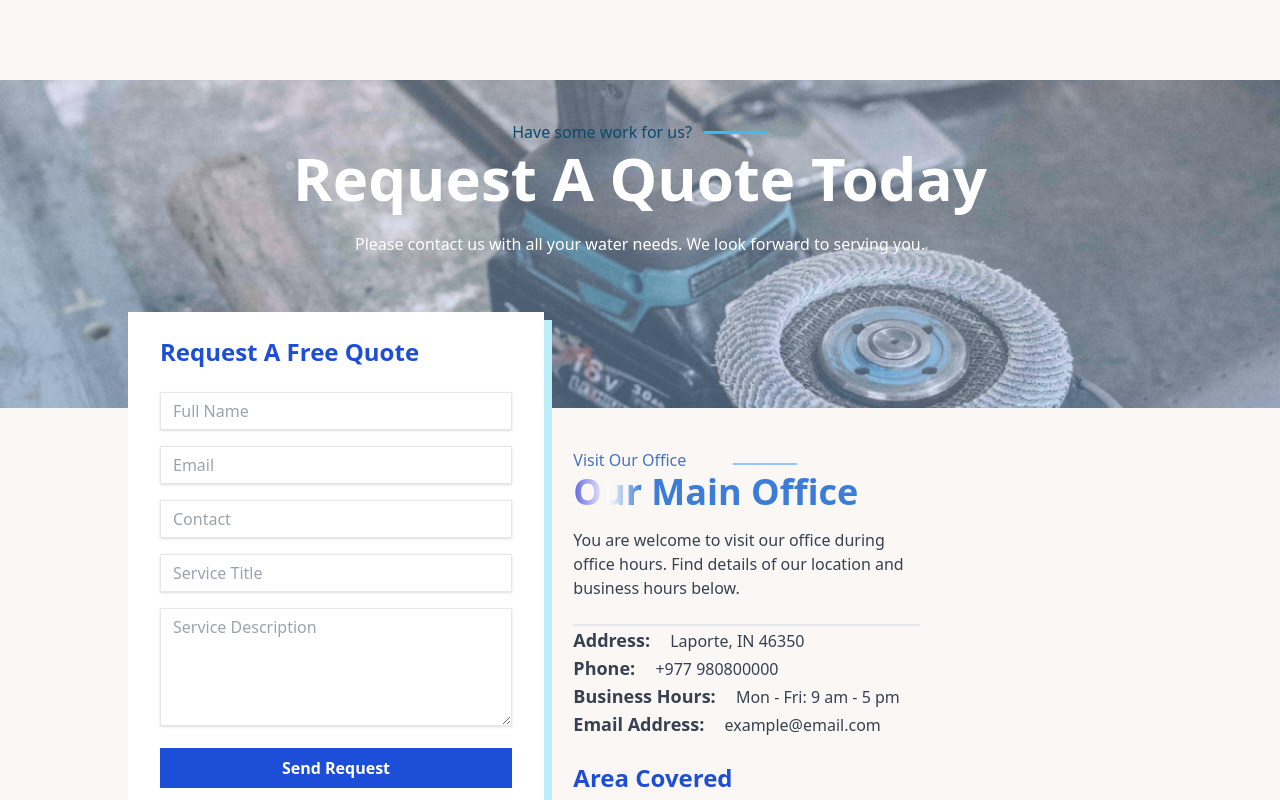
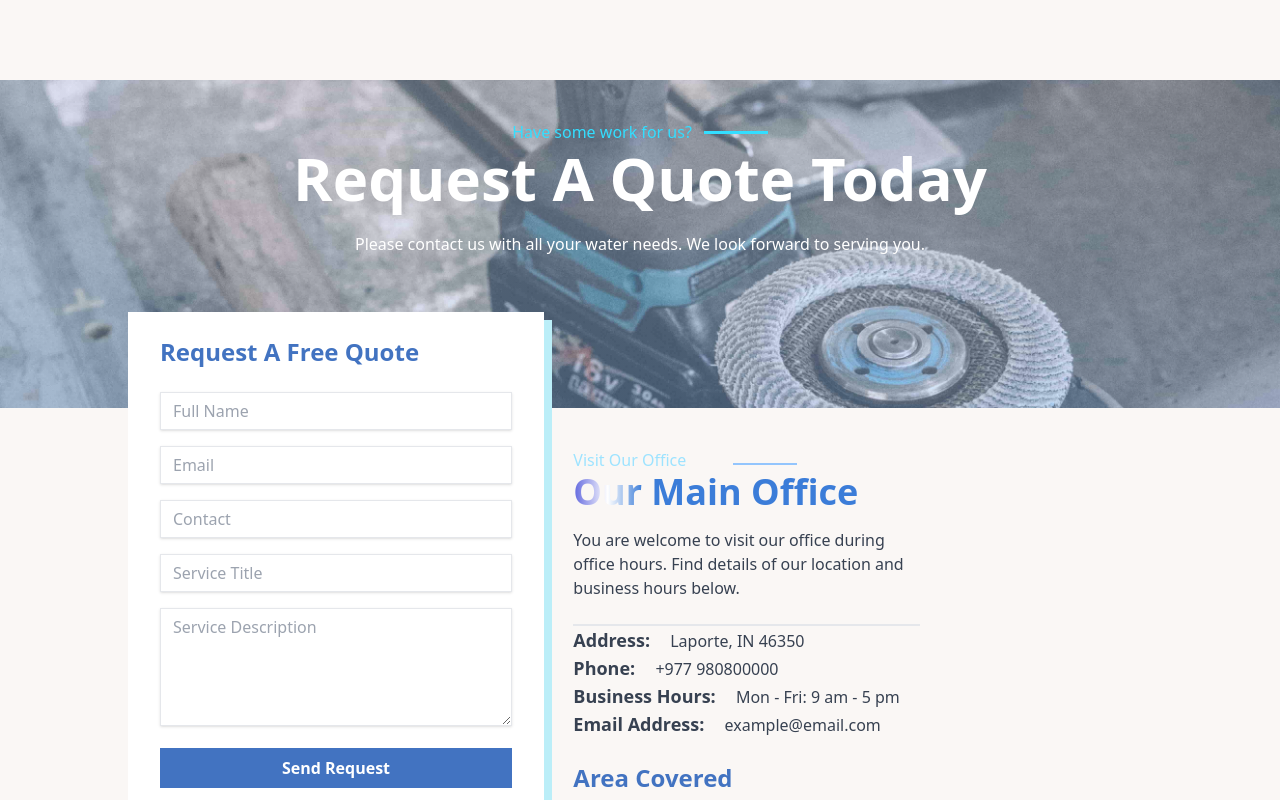
Before and after one commit to Dipesh-khaiju/K4Plumbing, a React (Vite) app: page / in a window 1280 px wide. Shown: the part 4120-4920 px from the top of the page. Built offline with nearby package versions, Linux system fonts and the light colour scheme.

Commit message:
Final Touches

```diff
--- a/src/components/Contact/Contact.jsx
+++ b/src/components/Contact/Contact.jsx
@@ -23,8 +23,8 @@ const Contact = () => {
           {/* Content */}
           <div className="flex flex-col gap-1 mx-4 justify-center items-center py-10">
             <div className="flex items-center gap-3">
-              <span className="text-sky-900">Have some work for us? </span>
-              <div className="hidden md:block transform-translate-y-1/2 w-16 h-[3px] bg-sky-400"></div>
+              <span className="text-[#33DEFF]">Have some work for us? </span>
+              <div className="hidden md:block transform-translate-y-1/2 w-16 h-[3px] bg-[#33DEFF]"></div>
             </div>
             <h1 className="text-white text-4xl sm:text-6xl mb-5 font-bold">
               Request A Quote Today
@@ -41,7 +41,7 @@ const Contact = () => {
       {/* Text-right section */}
       <div className="right-text lg:block hidden md:w-1/2 lg:w-1/3 lg:absolute lg:right-80 flex-col justify-center items-start p-10 overflow-y-auto max-h-[calc(100vh-4rem)]">
         <div className="relative">
-          <p className="text-[#4474C1]">Visit Our Office</p>
+          <p className="text-[#9DE3FF]">Visit Our Office</p>
           <div className="absolute top-4 left-40 transform -translate-y-1/2 w-16 h-[2px] bg-blue-300"></div>
         </div>
         <h1 className="title text-4xl font-bold mb-4 text-[#4474C1]">
@@ -70,7 +70,7 @@ const Contact = () => {
         </p>
 
         <div className="mt-6">
-          <h1 className="text-2xl font-bold text-blue-700 mb-4">Area Covered</h1>
+          <h1 className="text-2xl font-bold text-[#4273C1] mb-4">Area Covered</h1>
           <p className="text-md text-gray-700">LaPorte counties</p>
           <p className="text-md text-gray-700">Porter counties</p>
           <p className="text-md text-gray-700">Michigan City</p>
--- a/src/components/Contact/Form.jsx
+++ b/src/components/Contact/Form.jsx
@@ -5,7 +5,7 @@ const Form = () => {
     return (
         <div className="absolute lg:left-28 w-full lg:bottom-7 p-4 max-w-md mx-auto">
             <form className="bg-white rounded-none px-8 pt-6 pb-8 mb-4 box">
-                <h2 className="text-blue-700 text-2xl title-font font-bold mb-6">
+                <h2 className="text-[#4273C1] text-2xl title-font font-bold mb-6">
                     Request A Free Quote
                 </h2>
                 <div className="mb-4">
@@ -57,7 +57,7 @@ const Form = () => {
                 </div>
                 <div className="flex items-center justify-between">
                     <button
-                        className="bg-blue-700 hover:bg-blue-900 w-full text-white font-bold py-2 px-4 rounded-none focus:outline-none focus:shadow-outline"
+                        className="bg-[#4273C1] hover:bg-blue-900 w-full text-white font-bold py-2 px-4 rounded-none focus:outline-none focus:shadow-outline"
                         type="submit"
                     >
                         Send Request
```
